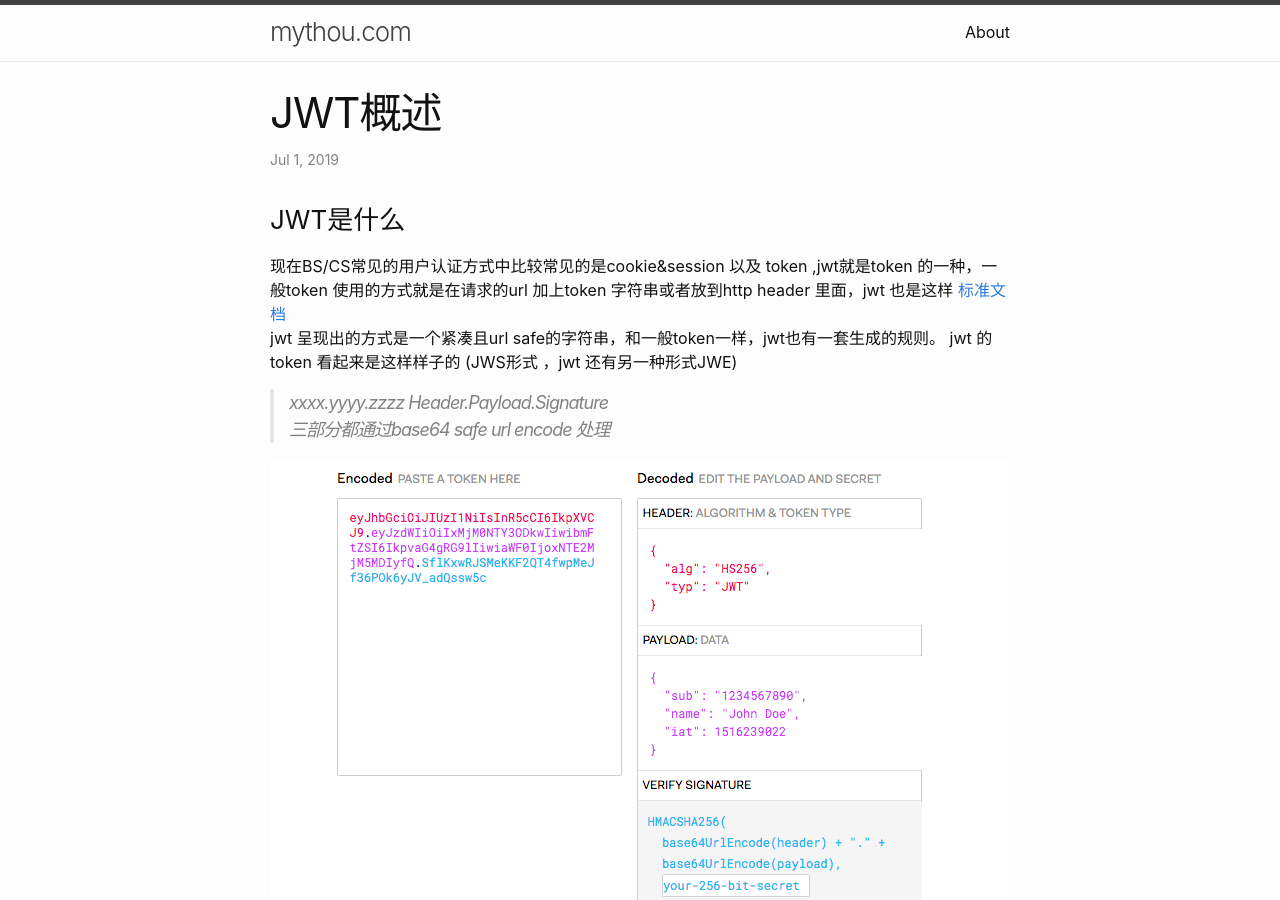
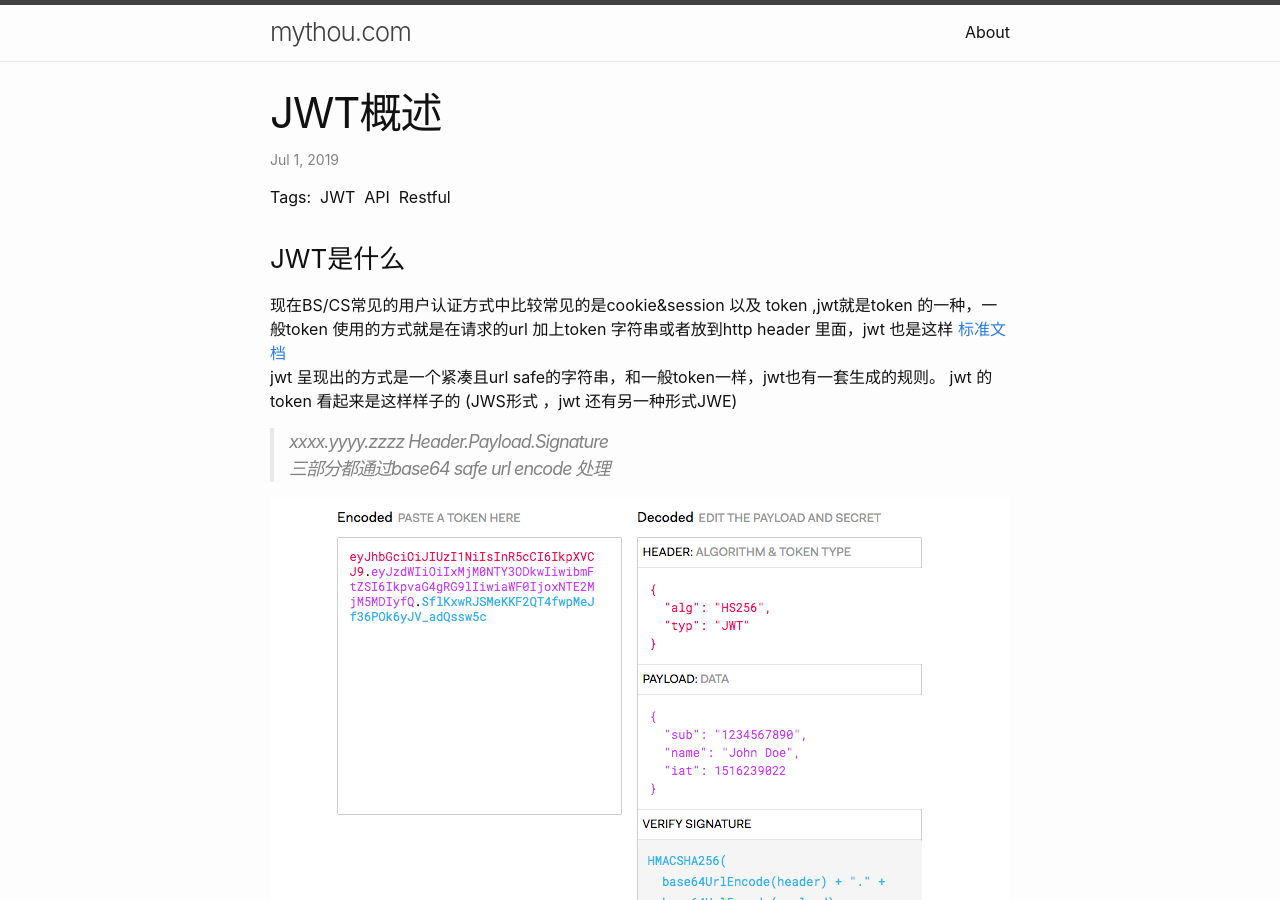
Before and after one commit to alexzhou/alexzhou.github.io, a Jekyll site: the page built from _posts/2019-07-01-jwt.markdown, in a window 1280 px wide and 900 px high. Built offline with Jekyll 4.4.1, drawn with Linux system fonts in a browser that asks for light colours; comment, search, counter and statistics services are not loaded.

Commit message:
update about

```diff
--- a/_layouts/post.html
+++ b/_layouts/post.html
@@ -13,6 +13,13 @@ layout: default
       {%- if page.author -%}
         • <span itemprop="author" itemscope itemtype="http://schema.org/Person"><span class="p-author h-card" itemprop="name">{{ page.author | escape }}</span></span>
       {%- endif -%}</p>
+      {%- if page.tags -%}
+    <span>Tags:
+        {%- for tag in page.tags -%}
+          &nbsp;&nbsp;{{tag}}
+        {%- endfor -%}
+      </span>
+      {%- endif -%}
   </header>
 
   <div class="post-content e-content" itemprop="articleBody">
```
